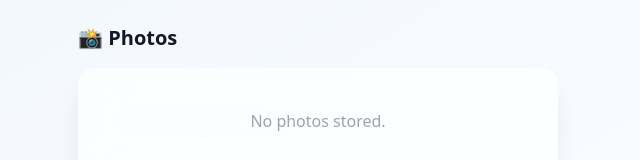
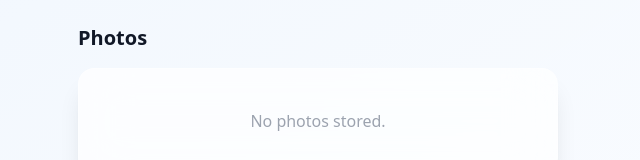
Before and after one commit to sanzzyproject/local-stronger, a React (Vite) app: page /app/photos in a window 1280 px wide. Shown: the top 160 px of the page, without its empty margins (322-962 px from the left). Built offline with nearby package versions, Linux system fonts and the light colour scheme.

Commit message:
Update Photos.jsx

```diff
--- a/src/pages/Photos.jsx
+++ b/src/pages/Photos.jsx
@@ -15,7 +15,7 @@ export default function Photos() {
 
   return (
     <div>
-      <h2 className="text-xl font-semibold mb-4">📸 Photos</h2>
+      <h2 className="text-xl font-semibold mb-4">Photos</h2>
       {files.length === 0 ? (
         <p className="text-center text-gray-400 py-10 glass rounded-2xl">No photos stored.</p>
       ) : (
```
